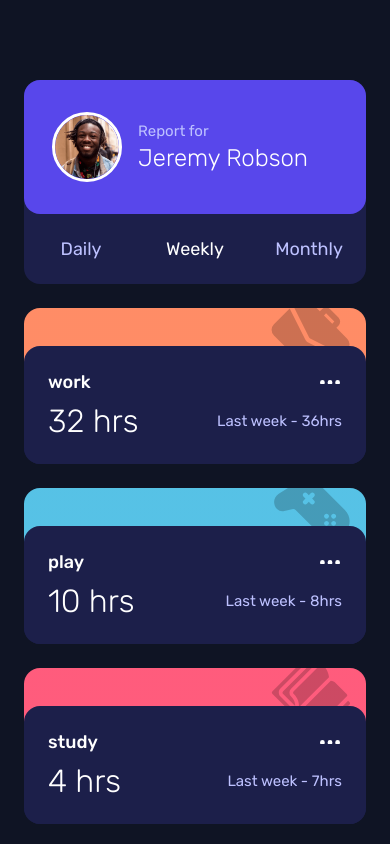
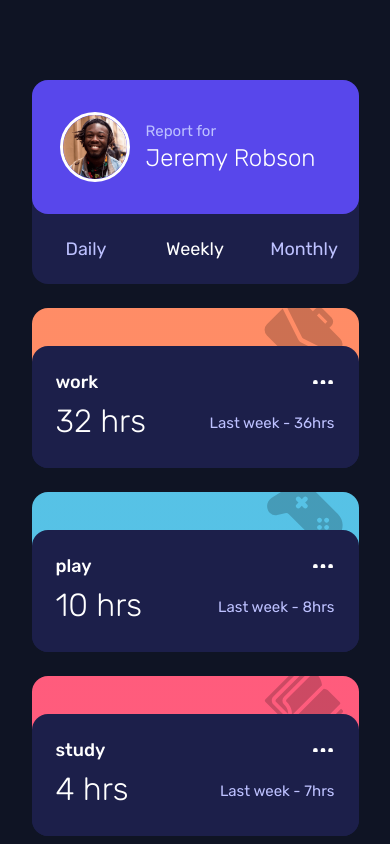
Before and after one commit to john-mirage/time-tracking-dashboard, a website built with Vite: page index.html in a window 390 px wide. Shown: the top 844 px of the page. Built offline with nearby package versions, Linux system fonts and the light colour scheme.

Commit message:
feat: add some responsive rules

```diff
--- a/index.html
+++ b/index.html
@@ -60,7 +60,7 @@
             <template id="template">
                 <section class="stat">
                     <div class="stat__content">
-                        <div class="stat__row">
+                        <div class="stat__row stat__row--top">
                             <h2 class="stat__title"></h2>
                             <button class="stat__button">
                                 <svg class="stat__icon" viewBox="0 0 21 5" xmlns="http://www.w3.org/2000/svg">
@@ -68,7 +68,7 @@
                                 </svg>
                             </button>
                         </div>
-                        <div class="stat__row">
+                        <div class="stat__row stat__row--bottom">
                             <p class="stat__current">
                                 <span class="stat__current-value"></span>
                                 <span class="stat__current-time-unit">hrs</span>
--- a/src/styles/menu.css
+++ b/src/styles/menu.css
@@ -6,10 +6,6 @@
 }
 
 .menu__user {
-    display: flex;
-    flex-direction: row;
-    justify-content: flex-start;
-    align-items: center;
     width: 100%;
     height: auto;
     border-radius: 1.6rem;
@@ -25,6 +21,7 @@
     border-radius: 4.5rem;
     border: 0.3rem solid var(--color-white);
     margin-right: 1.6rem;
+    margin-bottom: 1.6rem;
 }
 
 .menu__info {
@@ -47,16 +44,18 @@
 
 .menu__period {
     display: flex;
-    flex-direction: row;
+    flex-direction: column;
     width: 100%;
-    height: 7rem;
+    height: auto;
+    margin-top: 1.6rem;
+    margin-bottom: 1.6rem;
 }
 
 .menu__button {
-    flex: 1 1 0;
     position: relative;
     display: flex;
-    height: 100%;
+    width: 100%;
+    height: 4.8rem;
     border: none;
     background-color: transparent;
 }
@@ -69,15 +68,65 @@
     width: 100%;
     height: 100%;
     opacity: 0;
+    cursor: pointer;
 }
 
 .menu__label {
     font-size: 1.8rem;
     font-weight: 400;
     color: var(--color-pale-blue);
-    margin: auto;
+    margin-top: auto;
+    margin-bottom: auto;
+    margin-left: 2.8rem;
 }
 
 .menu__input:checked ~ .menu__label {
     color: var(--color-white);
 }
+
+@media screen and (min-width: 375px) {
+    .menu__user {
+        display: flex;
+        flex-direction: row;
+        justify-content: flex-start;
+        align-items: center;
+    }
+
+    .menu__avatar {
+        margin-bottom: 0;
+    }
+
+    .menu__period {
+        flex-direction: row;
+        margin-top: 0;
+        margin-bottom: 0;
+    }
+
+    .menu__button {
+        flex: 1 1 0;
+        height: 7rem;
+    }
+
+    .menu__label {
+        margin: auto;
+    }
+}
+
+@media screen and (min-width: 768px) {
+    .menu {
+        grid-column: span 2 / span 2;
+    }
+}
+
+@media screen and (min-width: 992px) {
+    .menu {
+        grid-column: span 1 / span 1;
+        grid-row: span 3 / span 3;
+    }
+}
+
+@media screen and (min-width: 1158px) {
+    .menu {
+        grid-row: span 2 / span 2;
+    }
+}
--- a/src/styles/page.css
+++ b/src/styles/page.css
@@ -1,4 +1,5 @@
 .page {
+    display: flex;
     width: 100%;
     min-height: 100vh;
     background-color: var(--color-very-dark-blue);
@@ -7,6 +8,7 @@
 .page__container {
     width: 100%;
     height: auto;
+    margin: auto;
     padding: 8rem 2.4rem;
 }
 
@@ -18,11 +20,9 @@
     height: auto;
 }
 
-@media screen and (min-width: 576px) {
+@media screen and (min-width: 375px) {
     .page__container {
-        max-width: 576px;
-        margin-left: auto;
-        margin-right: auto;
+        max-width: 375px;
     }
 }
 
@@ -46,7 +46,7 @@
     }
 }
 
-@media screen and (min-width: 1200px) {
+@media screen and (min-width: 1158px) {
     .page__container {
         max-width: 1200px;
     }
--- a/src/styles/stat.css
+++ b/src/styles/stat.css
@@ -53,12 +53,21 @@
 
 .stat__row {
     display: flex;
+    width: 100%;
+    height: auto;
+    margin-bottom: 0.8rem;
+}
+
+.stat__row--top {
     flex-direction: row;
     justify-content: space-between;
     align-items: center;
-    width: 100%;
-    height: auto;
-    margin-bottom: 0.8rem;
+}
+
+.stat__row--bottom {
+    flex-direction: column;
+    justify-content: flex-start;
+    align-items: flex-start;
 }
 
 .stat__row:last-child {
@@ -79,6 +88,7 @@
     border: none;
     background-color: transparent;
     padding: 0;
+    cursor: pointer;
 }
 
 .stat__icon {
@@ -92,7 +102,7 @@
     font-size: 3.2rem;
     font-weight: 300;
     color: var(--color-white);
-    margin: 0;
+    margin: 0 0 0.4rem 0;
 }
 
 .stat__previous {
@@ -101,3 +111,18 @@
     color: var(--color-pale-blue);
     margin: 0;
 }
+
+@media screen and (min-width: 375px) {
+    .stat__row--bottom {
+        flex-direction: row;
+        justify-content: space-between;
+        align-items: center;
+    }
+}
+@media screen and (min-width: 992px) {
+    .stat__row--bottom {
+        flex-direction: column;
+        justify-content: flex-start;
+        align-items: flex-start;
+    }
+}
```
